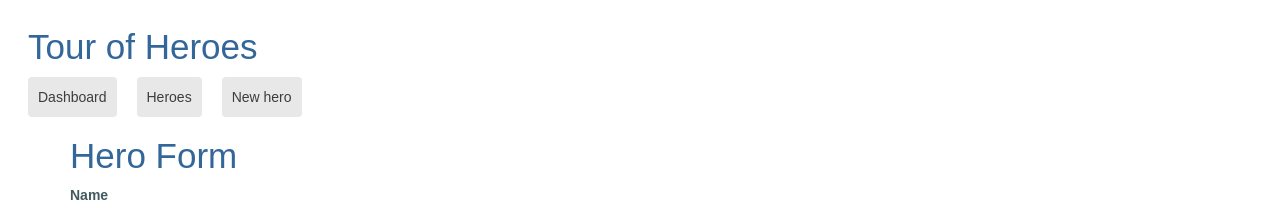
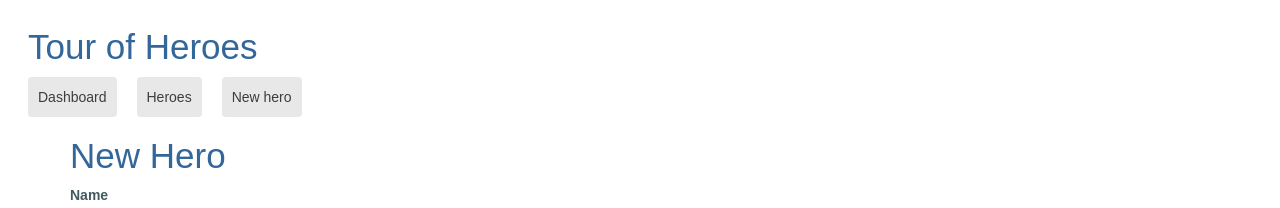
Before and after one commit to MatteoR1994/tourOfHeroes, an Angular app: page /new in a window 1280 px wide. Shown: the top 208 px of the page. Built offline with nearby package versions, Linux system fonts and the light colour scheme.

Commit message:
generic commit

```diff
--- a/src/app/components/hero-detail/hero-detail.component.html
+++ b/src/app/components/hero-detail/hero-detail.component.html
@@ -6,9 +6,10 @@
         <input id="hero-name" [(ngModel)]="hero.name" placeholder="name">
     </div>
     <img class="profile-photo" src="{{hero.img}}" alt="user profile img"> -->
-    <div class="container">
+    <div *ngIf="hero" class="container">
         <div [hidden]="submitted">
-            <h1>Hero Form</h1>
+            <h1 *ngIf="isNewHero">New Hero</h1>
+            <h1 *ngIf="!isNewHero">Hero Details</h1>
             <form (ngSubmit)="onSubmit()" #heroForm="ngForm">
                 <div class="form-group">
                     <label for="name">Name</label>
--- a/src/app/components/hero-detail/hero-detail.component.ts
+++ b/src/app/components/hero-detail/hero-detail.component.ts
@@ -30,6 +30,7 @@ export class HeroDetailComponent implements OnInit {
       this.heroService.getHero(id).subscribe((data) => {
         if (data) {
           this.isNewHero = false;
+          this.submitted = true;
           this.hero = data;
         }
       });
```
